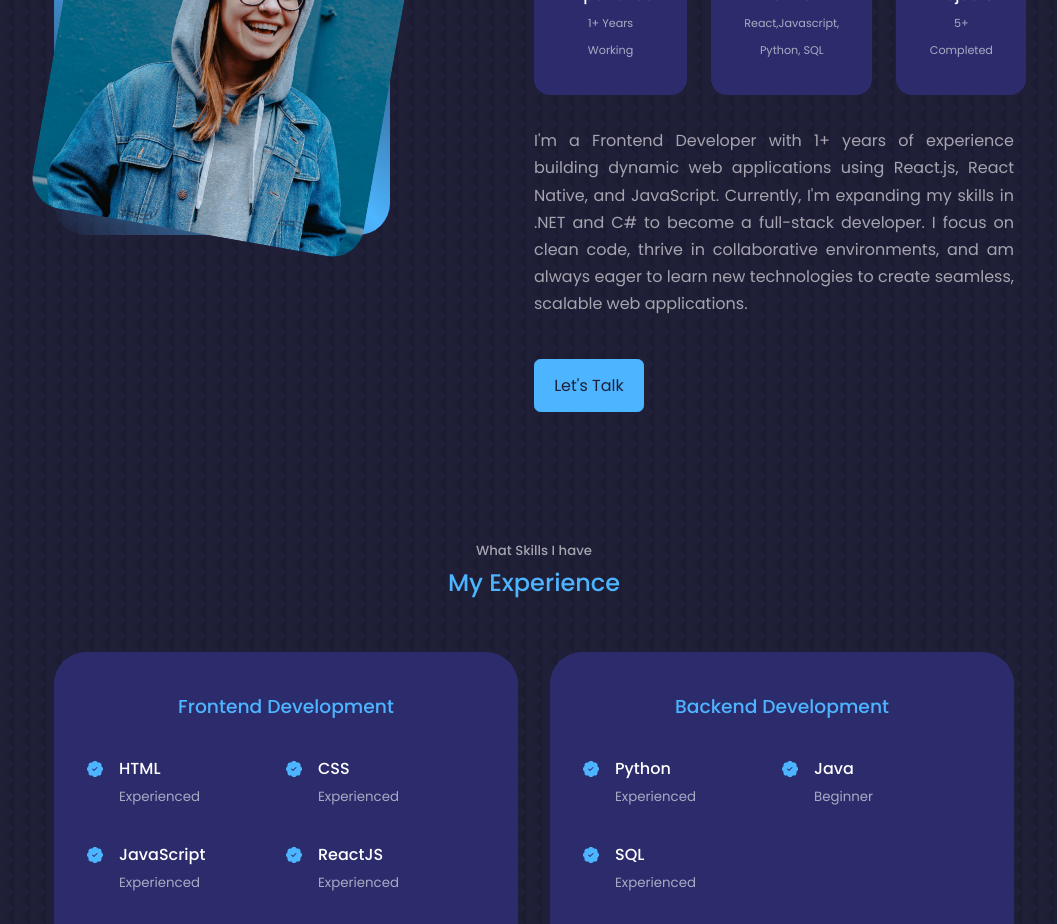
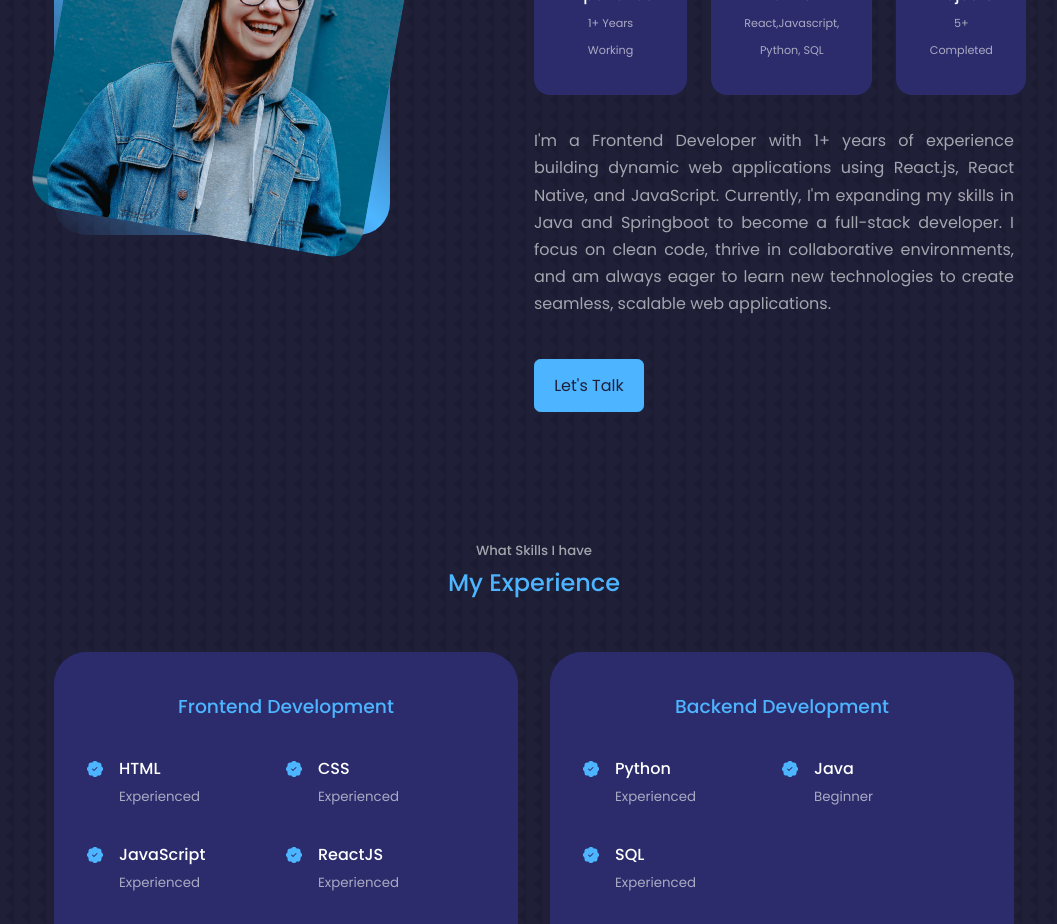
Before and after one commit to dhiva1312/Portfolio, a React (Vite) app: page / in a window 1280 px wide. Shown: the part 1140-2064 px from the top of the page, without its empty margins (106-1163 px from the left). Built offline with nearby package versions, Linux system fonts and the light colour scheme.

Commit message:
Updated about section

```diff
--- a/src/components/about/About.jsx
+++ b/src/components/about/About.jsx
@@ -34,7 +34,7 @@ const About = () => {
                   <small>5+ Completed</small>
                 </article>
               </div>
-              <p>I'm a Frontend Developer with 1+ years of experience building dynamic web applications using React.js, React Native, and JavaScript. Currently, I'm expanding my skills in .NET and C# to become a full-stack developer. I focus on clean code, thrive in collaborative environments,
+              <p>I'm a Frontend Developer with 1+ years of experience building dynamic web applications using React.js, React Native, and JavaScript. Currently, I'm expanding my skills in Java and Springboot to become a full-stack developer. I focus on clean code, thrive in collaborative environments,
                 and am always eager to learn new technologies to create seamless, scalable web applications.</p>
               <a href='#contact' className='btn btn-primary'>Let's Talk</a>
             </div>
```
